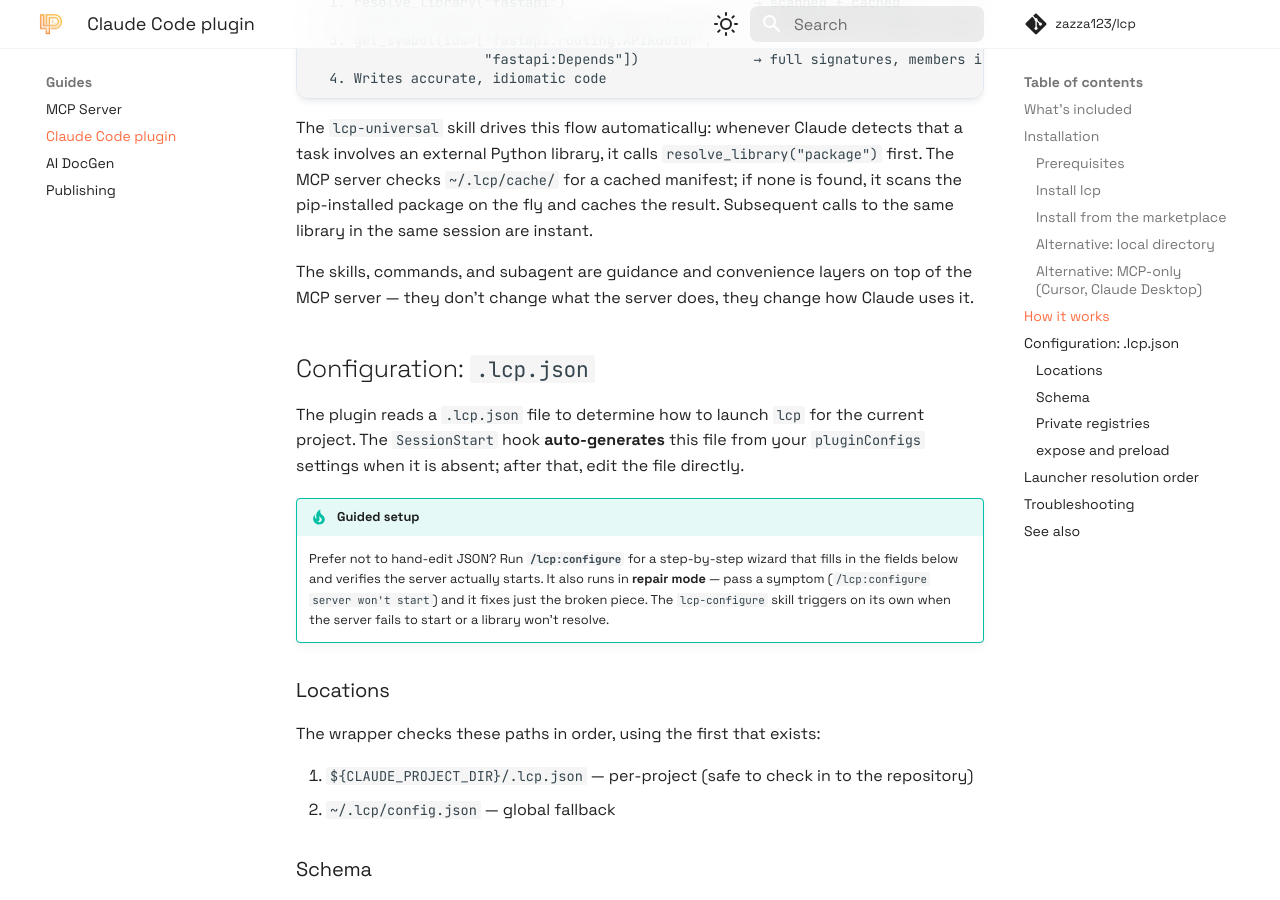
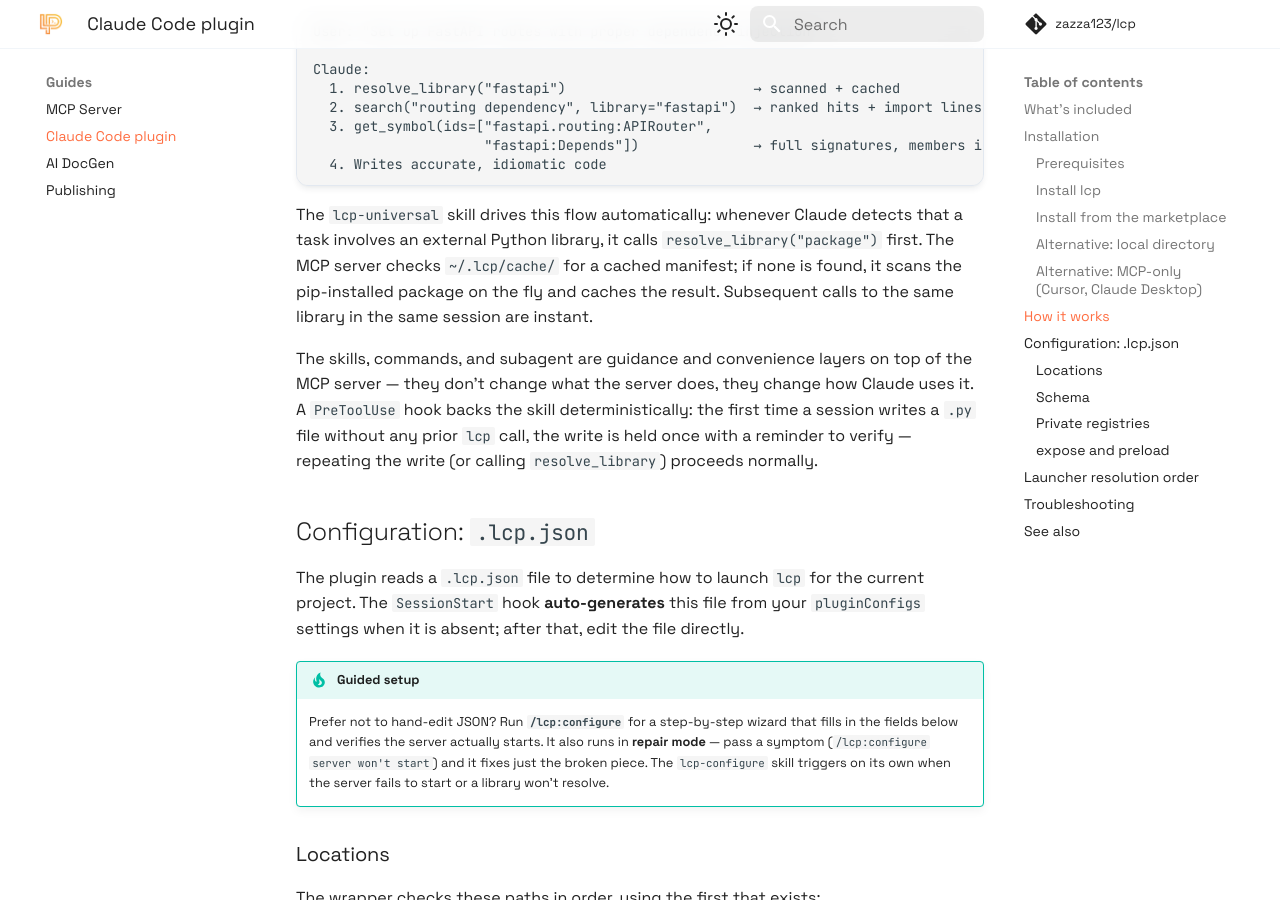
Before and after one commit to zazza123/lcp, an MkDocs documentation site: the page built from docs/guides/claude-code-plugin.md, in a window 1280 px wide and 900 px high, scrolled down 3142 px. Built offline with MkDocs 1.6.1 and Material for MkDocs 9.7.7, drawn with Linux system fonts in a browser that asks for light colours; comment, search, counter and statistics services are not loaded; some of the changed text lies outside the part shown.

Commit message:
UPD: Ship Phase 4b winning skill variant and document the reminder hook
Variant B (unconditional first action: resolve_library before any
import statement) replaces the conditional 'verify before you write'
paragraph in the shipped lcp-universal skill — byte-identical to the
measured evals/results/2026-07-07-phase4b/variant-b/SKILL.md, keeping
the single source of truth. Measured: engagement 18/24 (baselines
13-15/24), engaged misuse 0, fastmcp engagement 8/12 (was 4/12).
The plugin guide gains the verification-reminder hook row and a
sentence on its once-per-session deterministic behavior.
mkdocs build --strict clean; suites green (541 + 83).

```diff
--- a/docs/guides/claude-code-plugin.md
+++ b/docs/guides/claude-code-plugin.md
@@ -17,6 +17,7 @@
 | **`/lcp:configure`** | Slash command: guided, step-by-step `.lcp.json` setup with verification; pass a symptom to jump straight to repair |
 | **Library explorer subagent** | A read-only Claude Haiku subagent for deep API research; runs independently so it doesn't consume your session's context |
 | **Session hook** | Auto-generates `.lcp.json` for the active project when absent, seeding it from `settings.json` `pluginConfigs` values |
+| **Verification reminder hook** | If Claude reaches its first Python file write without having consulted `lcp`, a `PreToolUse` hook holds that one write and reminds it to verify the library APIs first — at most once per session, Python files only |
 | **Registry support** | `registries` field in `.lcp.json` for connecting to a private or team registry with pre-built manifests |
 
 ## Installation
@@ -122,7 +123,7 @@
 
 The `lcp-universal` skill drives this flow automatically: whenever Claude detects that a task involves an external Python library, it calls `resolve_library("package")` first. The MCP server checks `~/.lcp/cache/` for a cached manifest; if none is found, it scans the pip-installed package on the fly and caches the result. Subsequent calls to the same library in the same session are instant.
 
-The skills, commands, and subagent are guidance and convenience layers on top of the MCP server — they don't change what the server does, they change how Claude uses it.
+The skills, commands, and subagent are guidance and convenience layers on top of the MCP server — they don't change what the server does, they change how Claude uses it. A `PreToolUse` hook backs the skill deterministically: the first time a session writes a `.py` file without any prior `lcp` call, the write is held once with a reminder to verify — repeating the write (or calling `resolve_library`) proceeds normally.
 
 ## Configuration: `.lcp.json`
 
```
Also changed, not shown: plugin/lcp/skills/lcp-universal/SKILL.md (+5 -3 lines).
